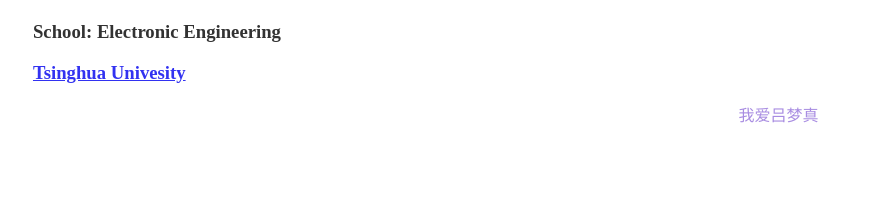
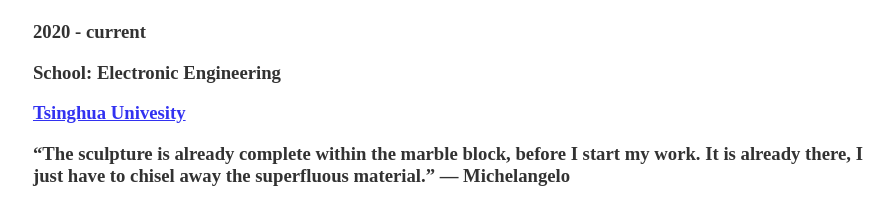
Before and after one commit to li-dongting/li-dongting.github.io, a plain HTML site: page index.html in a window 1280 px wide. Shown: the part 224-448 px from the top of the page, without its empty margins (255-1147 px from the left). Drawn offline with Linux system fonts and the light colour scheme.

Commit message:
add michelangelo

```diff
--- a/index.html
+++ b/index.html
@@ -39,9 +39,12 @@
 			<h1>Profile</h1>
 			<img src="img/icon.jpg" height="50px" width="50px" class="ex1" />
 			<h2 class="ex1"></h2>
+			<h3 class="ex1">2020 - current</h3>
 			<h3 class="ex1">School: Electronic Engineering</h3>
 			<h3 class="ex1"><a class="cc" href="http://www.tsinghua.edu.cn/">Tsinghua Univesity</a></h3>
-			<p class="ex1">我爱吕梦真</p>
+			<h3 class="ex1">“The sculpture is already complete within the marble block, before I start my work. It is already there, I just have to chisel away the superfluous material.”
+
+				― Michelangelo</h3>
 		</div>
 		</div>
 	</body>
```
